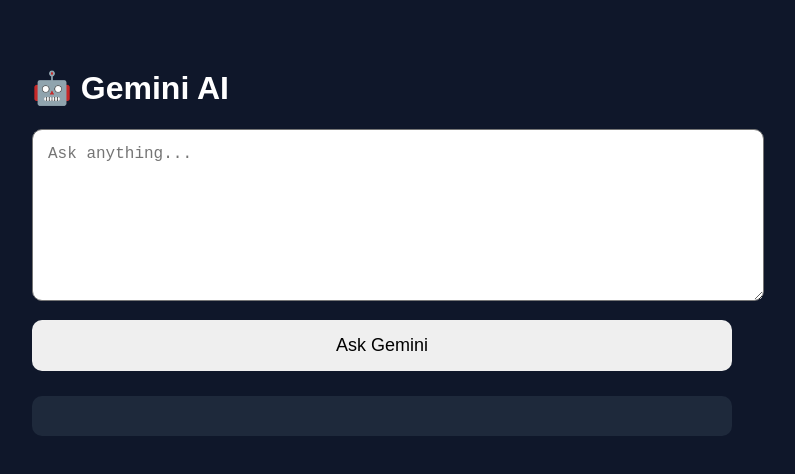
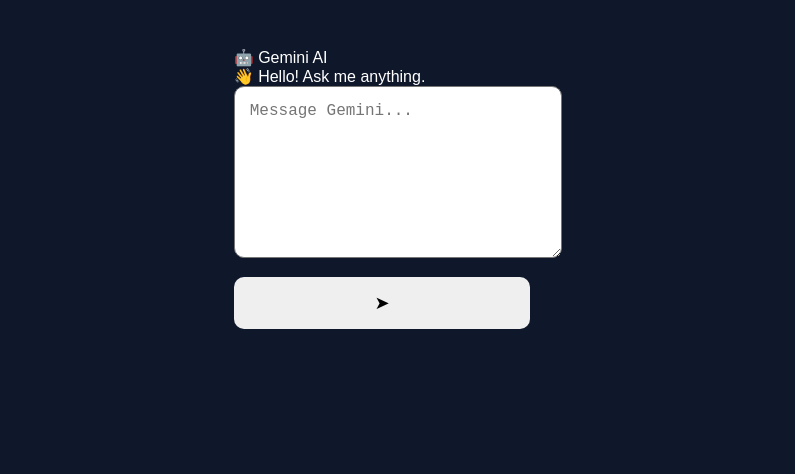
Before and after one commit to 235ics044-user/gemini-chat-web, a plain HTML site: page index.html in a window 1280 px wide. Shown: the whole page, without its empty margins (258-1053 px from the left). Drawn offline with Linux system fonts and the light colour scheme.

Commit message:
Update HTML structure and content for Gemini AI

```diff
--- a/index.html
+++ b/index.html
@@ -3,28 +3,38 @@
 <head>
 <meta charset="UTF-8">
 <meta name="viewport" content="width=device-width, initial-scale=1.0">
-    <title>Gemini Chat</title>
-
+<title>Gemini AI</title>
 <link rel="stylesheet" href="style.css">
 </head>
+
 <body>
 
-<div class="container">
+<div class="chat-container">
 
-    <h1>🤖 Gemini AI</h1>
+    <div class="header">
+        🤖 Gemini AI
+    </div>
+
+    <div id="chat" class="chat-box">
+
+        <div class="ai">
+            👋 Hello! Ask me anything.
+        </div>
+
+    </div>
+
+    <div class="input-box">
 
         <textarea
             id="prompt"
-        placeholder="Ask anything..."
+            placeholder="Message Gemini..."
         ></textarea>
 
         <button onclick="askGemini()">
-        Ask Gemini
+            ➤
         </button>
 
-    <div id="loading"></div>
-
-    <div id="response"></div>
+    </div>
 
 </div>
 
```
Lines whose indentation alone changed are shown as unchanged.
